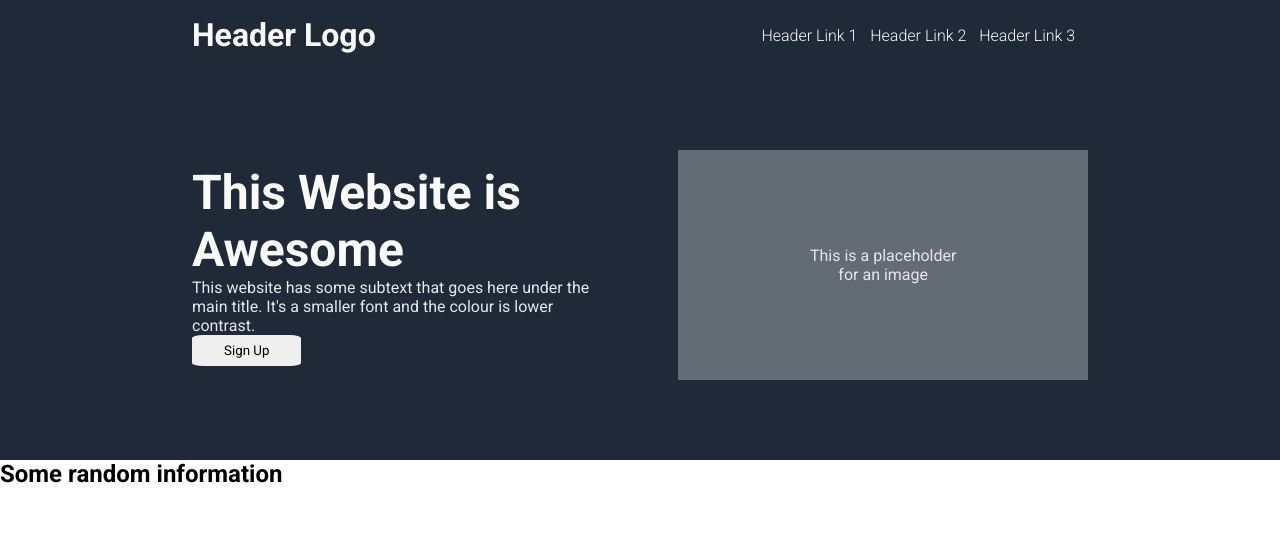
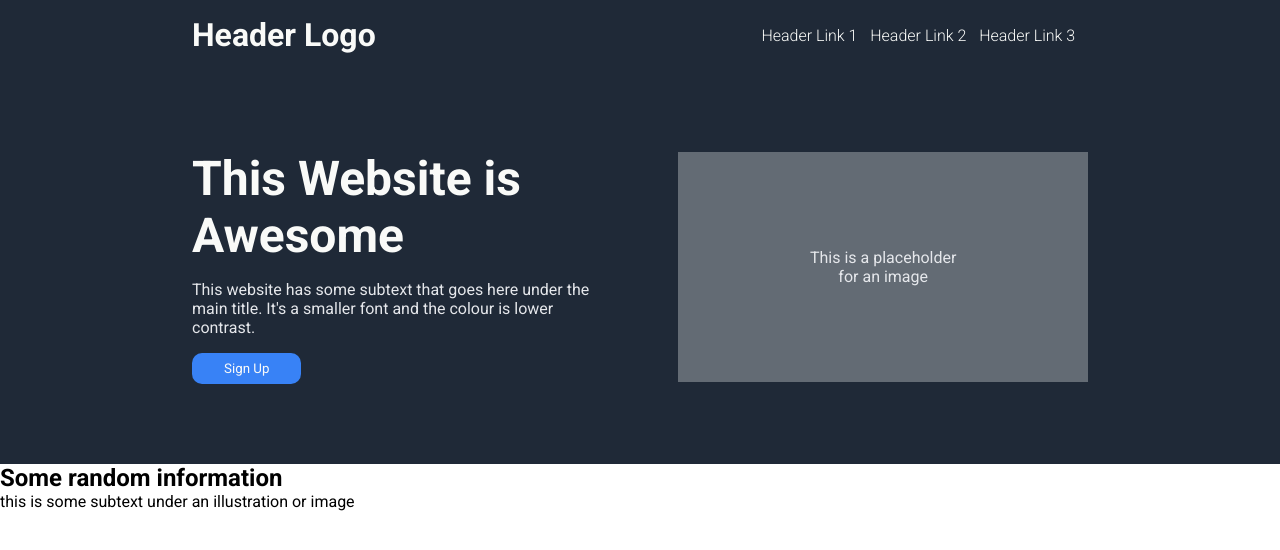
Before and after one commit to pllusey/odin-landing-page, a plain HTML site: page index.html in a window 1280 px wide. Drawn offline with Linux system fonts and the light colour scheme.

Commit message:
feat: finish section 1 content and styling

```diff
--- a/index.css
+++ b/index.css
@@ -56,6 +56,7 @@ li {
 
 .hero-1-para {
     color: #E5E7EB;
+    padding: 1rem 0;
 }
 
 .hero-image {
@@ -72,6 +73,8 @@ li {
 
 #button {
     padding: .5rem 2rem;
+    border-radius: 10px;
     border: none;
-    border-radius: 10%;
+    background-color: #3882f6;
+    color: #f9faf8;
 }
--- a/index.html
+++ b/index.html
@@ -35,6 +35,12 @@
       </section>
       <section id="hero-2">
         <h2>Some random information</h2>
+        <ul>
+            <li>
+                <span></span>
+                <p>this is some subtext under an illustration or image</p>
+            </li>
+        </ul>
       </section>
       <section id="hero-3"></section>
     </main>
```
